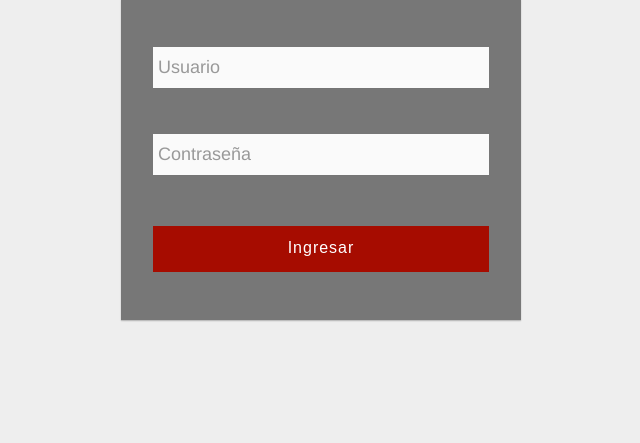
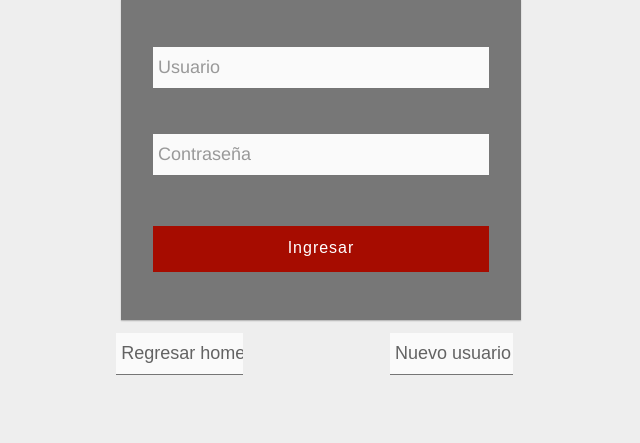
Before and after one commit to hjuarez20/LaParrillaArgentina, a PHP site: page /admin123.php in a window 1280 px wide. Shown: the part 171-614 px from the top of the page, without its empty margins (319-959 px from the left). Run offline with PHP 8.4, Linux system fonts and the light colour scheme; some libraries are stand-ins or nearby versions.

Commit message:
Harold 27/05/2016
Se corrigio el login, con session, ademas se agrego dos botones en el
login

```diff
--- a/admin123.php
+++ b/admin123.php
@@ -11,9 +11,11 @@ if($_POST){
                             ]);
 
  if(count($data) == 1){
-     $user = $data[0]["name"];
-     header('Location: principal.php?name='.$user.'');
-     //$_SESSION('name')= $data[0]['name'];
+     session_start();
+     $_SESSION['user']=$data[0]["name"];
+     $_SESSION['idUser']=$data[0]["idUser"];
+     header('Location: principal.php');
+
  }else{
      echo'fallo';
  }
@@ -55,8 +57,16 @@ if($_POST){
 
                         <button type="input" class="button buttonBlue" value="Ingresar">Ingresar<div class="ripples buttonRipples"><span class="ripplesCircle"></span></div></button>
                     </form>
+
+
+
                 </div>
+                <div class="otherButton" >
+                 <input class="home" type="button" value="Regresar home" onClick=" window.location.href='index.php' ">
 
+                <input class="user" type="button" value="Nuevo usuario" onClick=" window.location.href='admin456.php' ">
+
+               </div>
                  <script src='http://cdnjs.cloudflare.com/ajax/libs/jquery/2.1.3/jquery.min.js'></script>
 
         <script src="js/login.js"></script>
--- a/css/login.css
+++ b/css/login.css
@@ -284,3 +284,17 @@ footer img:focus , footer a:focus { outline: none; }
 .header h4{
 	font-size: 20px;
 }
+
+.otherButton{
+    margin: -4% 35%;
+}
+
+.otherButton, .home{
+    float: left;
+    width: 32%;
+}
+
+.otherButton, .user{
+    float: right;
+    width: 31%;
+}
--- a/principal.php
+++ b/principal.php
@@ -1,5 +1,5 @@
 <?php
-
+session_start();
  require 'db/db.php';
  $data = $database->select("tbreservations", "*");
  $dataFood = $database->select("tbmenu", "*",[
@@ -55,7 +55,7 @@ if($_POST){
         <div class="container menuSize">
             <section class="rigth">
                 <p class="font-style_1 welcome">Bienvenido,
-                  <?php echo $user?>, <a href="admin123.php">Cerrar sesión</a></p>
+                  <?php echo $_SESSION['user'] ?>, <a href="admin123.php">Cerrar sesión</a></p>
             </section>
 
             <section class="left ">
```
Also changed, not shown: css/principal.css (line endings or trailing spaces).
